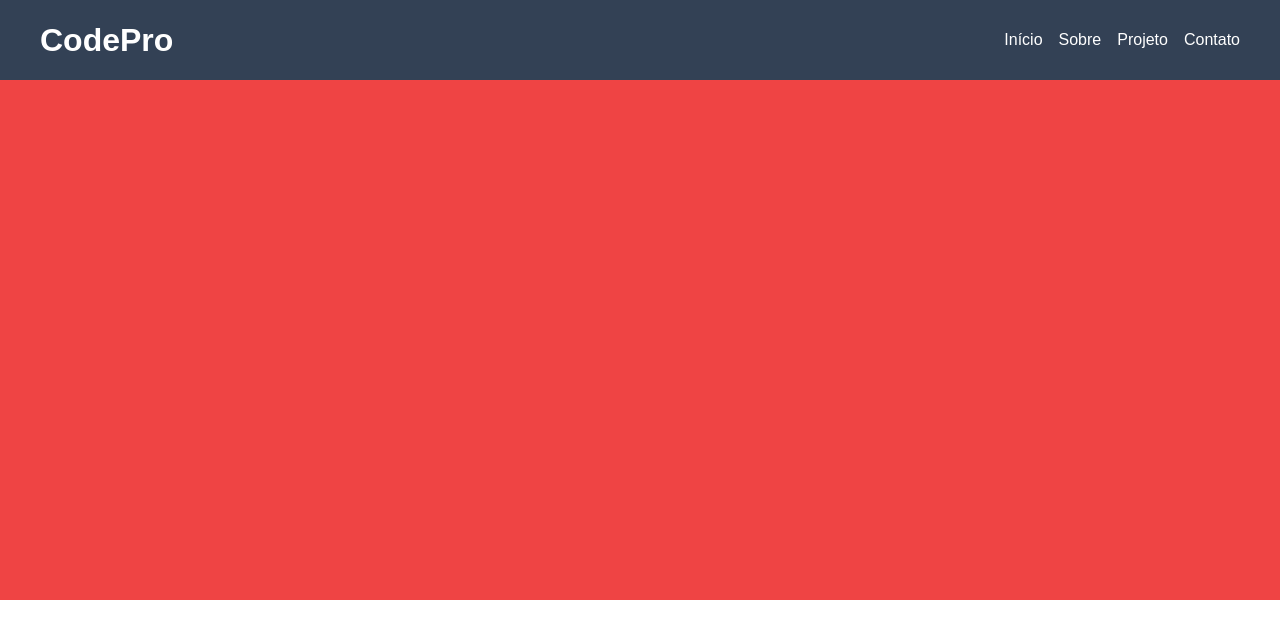
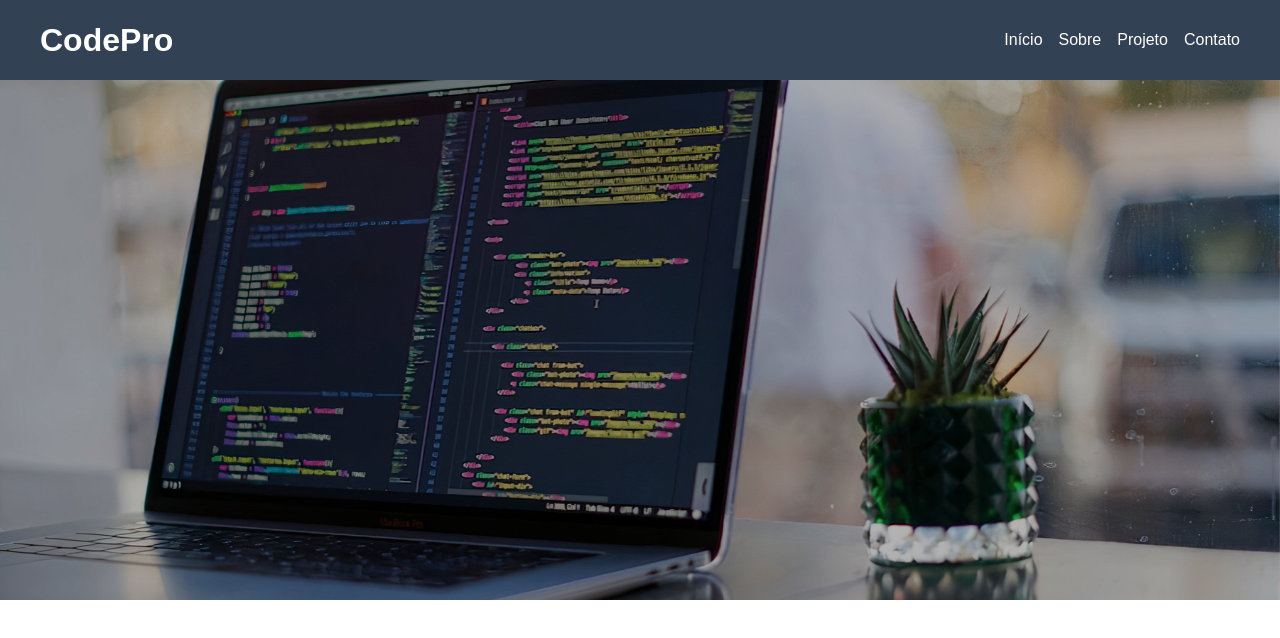
Before and after one commit to CodeProProject/CodePro, a React (Vite) app: page / in a window 1280 px wide. Shown: the top 638 px of the page. Built offline with nearby package versions, Linux system fonts and the light colour scheme.

Commit message:
banner finalizado

```diff
--- a/src/Components/Banner/Banner.jsx
+++ b/src/Components/Banner/Banner.jsx
@@ -2,8 +2,10 @@ import React from 'react'
 
 const Banner = () => {
   return (
-    <section className='w-full h-[600px] bg-red-500'>
+    <section className='w-full h-[600px] bg-banner bg-right bg-cover bg-fixed bg-no-repeat'>
+      <div className='w-full h-full bg-black/30'>
 
+      </div>
     </section>
   )
 }
--- a/tailwind.config.js
+++ b/tailwind.config.js
@@ -5,7 +5,11 @@ export default {
     "./src/**/*.{js,jsx}",
   ],
   theme: {
-    extend: {},
+    extend: {
+      backgroundImage: {
+        banner: 'url(assets/CodeBanner1.jpg)',
+      },
+    },
   },
   plugins: [],
 }
```
